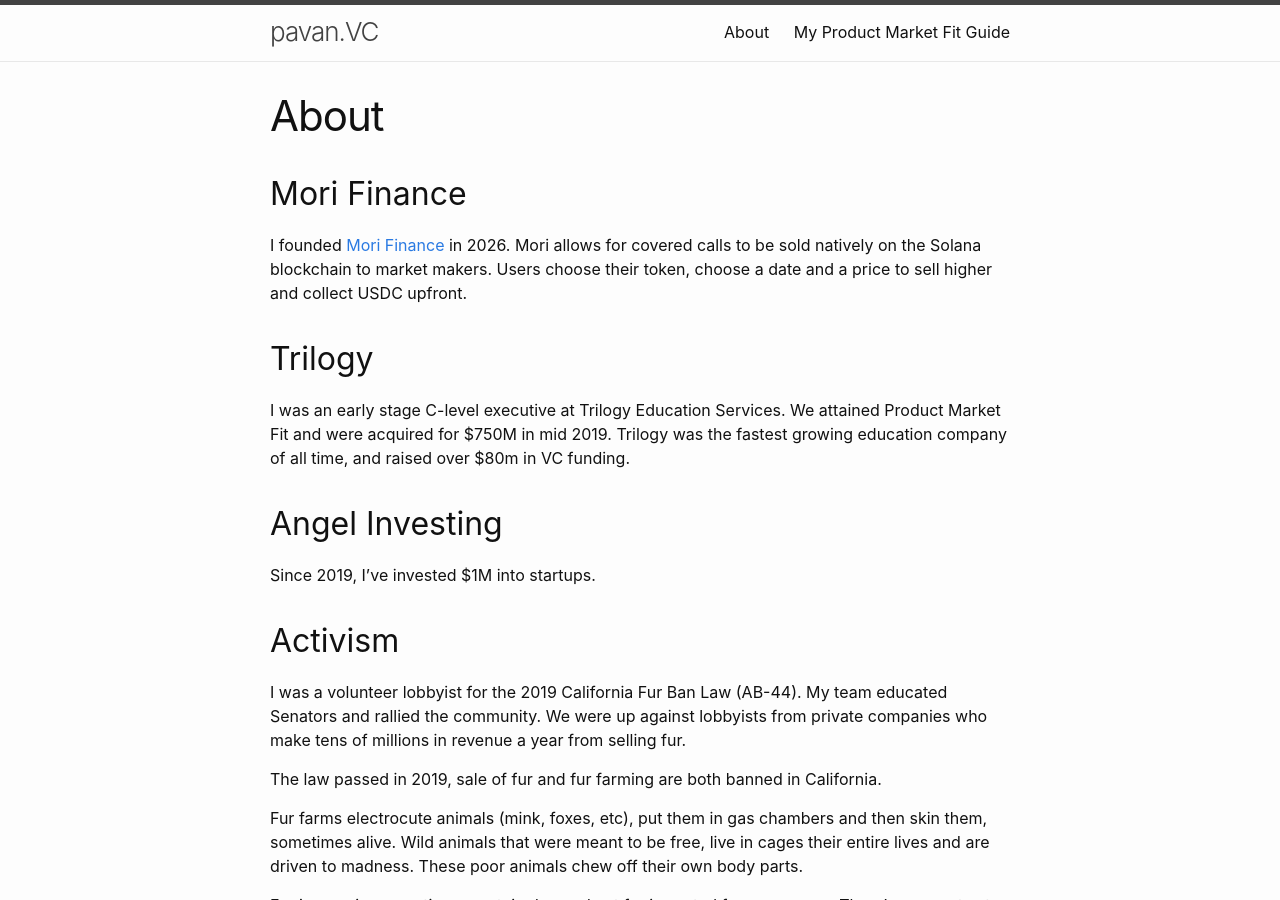
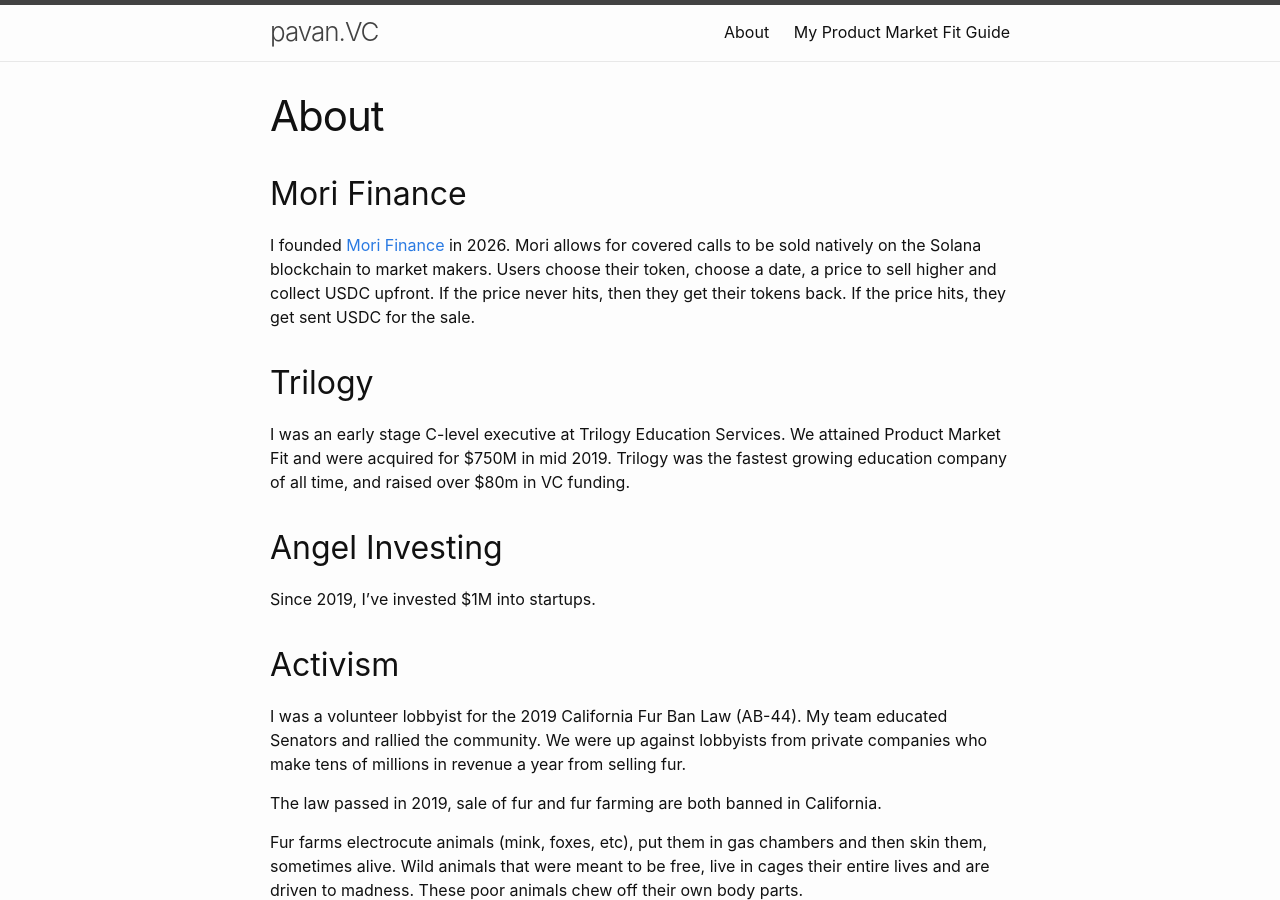
Before and after one commit to katpavan/katpavan.github.io, a Jekyll site: the page built from about.markdown, in a window 1280 px wide and 900 px high. Built offline with Jekyll 4.4.1, drawn with Linux system fonts in a browser that asks for light colours.

Commit message:
Enhance Mori Finance description in about.markdown
Expanded description of Mori Finance's functionality.

```diff
--- a/about.markdown
+++ b/about.markdown
@@ -6,7 +6,7 @@
 
 ## Mori Finance
 
-I founded [Mori Finance](https://mori.finance) in 2026. Mori allows for covered calls to be sold natively on the Solana blockchain to market makers. Users choose their token, choose a date and a price to sell higher and collect USDC upfront.
+I founded [Mori Finance](https://mori.finance) in 2026. Mori allows for covered calls to be sold natively on the Solana blockchain to market makers. Users choose their token, choose a date, a price to sell higher and collect USDC upfront. If the price never hits, then they get their tokens back. If the price hits, they get sent USDC for the sale.
 
 <!--
 ## AI Web3
```
